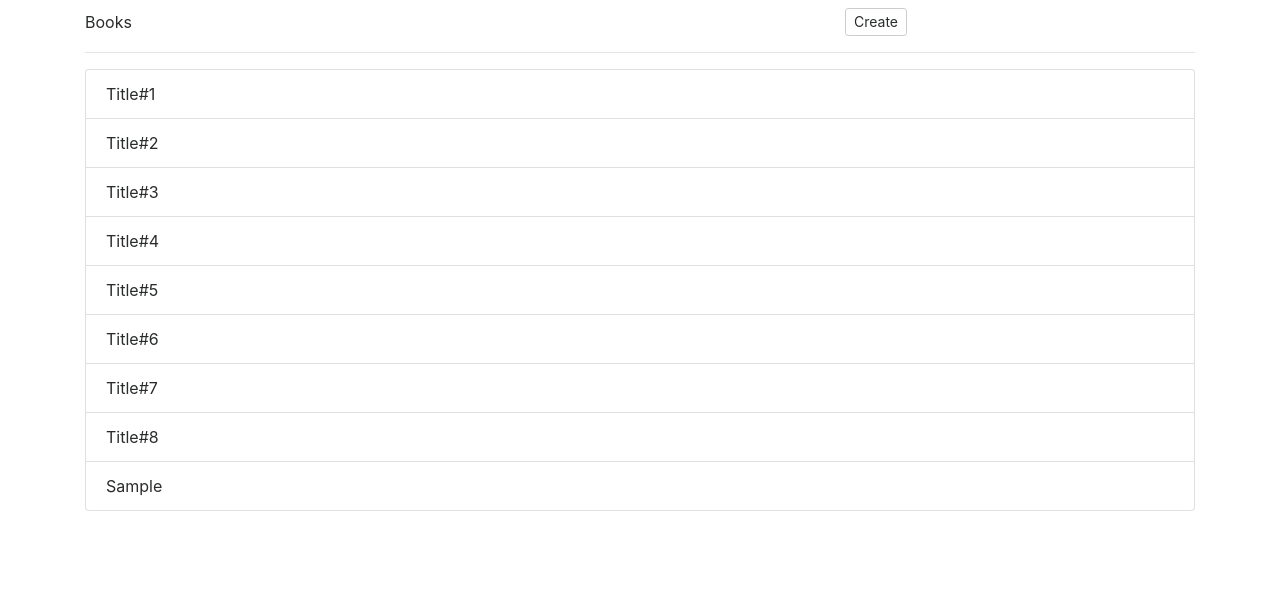
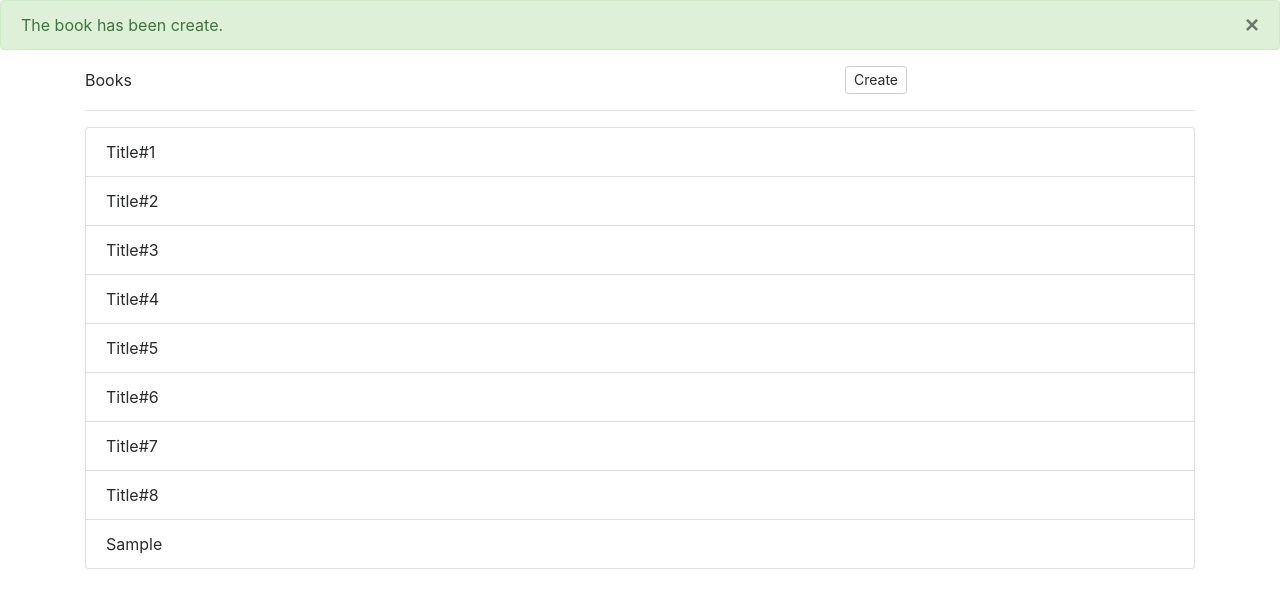
Before and after one commit to wudtichaikarun/angular2-routing-pagination, an Angular app: page /books/new in a window 1280 px wide. Both pictures are taken after typing "Sample", "Sample", "Sample" into the empty fields and a click on the button "Create". Shown: the top 608 px of the page. Built offline with nearby package versions, Linux system fonts and the light colour scheme.

Commit message:
create flash message success

```diff
--- a/src/app/app.component.html
+++ b/src/app/app.component.html
@@ -1,3 +1,4 @@
+<app-flash-message></app-flash-message>
 <div class="container mt-2">
   <router-outlet></router-outlet>
 </div>
--- a/src/app/books/shared/book.service.ts
+++ b/src/app/books/shared/book.service.ts
@@ -1,5 +1,6 @@
 import { Injectable } from '@angular/core';
 import { Book } from './book';
+import { FlashMessageService } from '../../flash-message/shared/flash-message.service';
 import { MockBooks } from './mock-books';
 
 
@@ -8,7 +9,7 @@ export class BookService {
 
   books: Book[] = MockBooks;
 
-  constructor() { }
+  constructor(private flashMessageService: FlashMessageService) { }
 
   getBooks(){
     return this.books;
@@ -20,7 +21,8 @@ export class BookService {
 
   createBook(book: Book) {
    this.books = [ ...this.books, { ...book, id: this.books.length + 1 } ];
-  console.log(this.books);
+
+   this.flashMessageService.addMessage('success', 'The book has been create.');
   }
 
  updateBook(id: number, book: Book){
@@ -31,7 +33,10 @@ export class BookService {
      ...this.books.slice(0, index),
      {...book, id},
      ...this.books.slice(index + 1)
-   ]
+   ];
+
+      this.flashMessageService.addMessage('success', 'The book has been update.');
+
  }
 
 }
--- a/src/app/flash-message/flash-message.component.html
+++ b/src/app/flash-message/flash-message.component.html
@@ -1,3 +1,8 @@
-<p>
-  flash-message works!
-</p>
+<div
+*ngIf="flashMessage" class="alert alert-{{ flashMessage.type }} " role="alert" >
+  <button type="button" class="close" data-dismiss="alert" aria-label="Close"
+  (click)="clearMessage()" >
+    <span aria-hidden="true" >&times;</span>
+  </button>
+  {{ flashMessage.message }}
+</div>
--- a/src/app/flash-message/flash-message.component.ts
+++ b/src/app/flash-message/flash-message.component.ts
@@ -1,15 +1,29 @@
-import { Component, OnInit } from '@angular/core';
-
+import { Component, OnInit, OnDestroy } from '@angular/core';
+import { Subscription } from 'rxjs';
+import { FlashMessageService } from './shared/flash-message.service';
+import { FlashMessage } from './shared/flash-message';
 @Component({
   selector: 'app-flash-message',
   templateUrl: './flash-message.component.html',
   styleUrls: ['./flash-message.component.css']
 })
-export class FlashMessageComponent implements OnInit {
-
-  constructor() { }
+export class FlashMessageComponent implements OnInit,OnDestroy {
+  flashMessage: FlashMessage;
+  subscription: Subscription;
+  constructor(private flashMessageService: FlashMessageService) { }
 
   ngOnInit() {
+    this.subscription =this.flashMessageService
+    .getMessage()
+    .subscribe(flashMessage => this.flashMessage = flashMessage);
+  }
+
+  ngOnDestroy(){
+    this.subscription.unsubscribe();
+  }
+
+  clearMessage(){
+    this.flashMessageService.clearMessage();
   }
 
 }
--- /dev/null
+++ b/src/app/flash-message/shared/flash-message.service.ts
@@ -0,0 +1,24 @@
+import { Injectable } from '@angular/core';
+import { Subject } from 'rxjs';
+import { FlashMessageType, FlashMessage } from './flash-message'
+
+@Injectable()
+export class FlashMessageService {
+
+  messageStream = new Subject<FlashMessage>();
+
+  constructor() { }
+
+  getMessage(): Subject<FlashMessage> {
+    return this.messageStream;
+  }
+
+  addMessage(type: FlashMessageType, message: string){
+    this.messageStream.next({ type, message })
+  }
+
+  clearMessage(){
+    this.messageStream.next(null);
+  }
+
+}
--- /dev/null
+++ b/src/app/flash-message/shared/flash-message.ts
@@ -0,0 +1,5 @@
+export type FlashMessageType = 'success' | 'info' | 'waring' | 'danger';
+export interface FlashMessage {
+    message: string;
+    type: FlashMessageType;
+}
```
Also changed, not shown: src/app/app.module.ts (+6 -2 lines), 1 other file (tests, documents, lock files or other folders).
